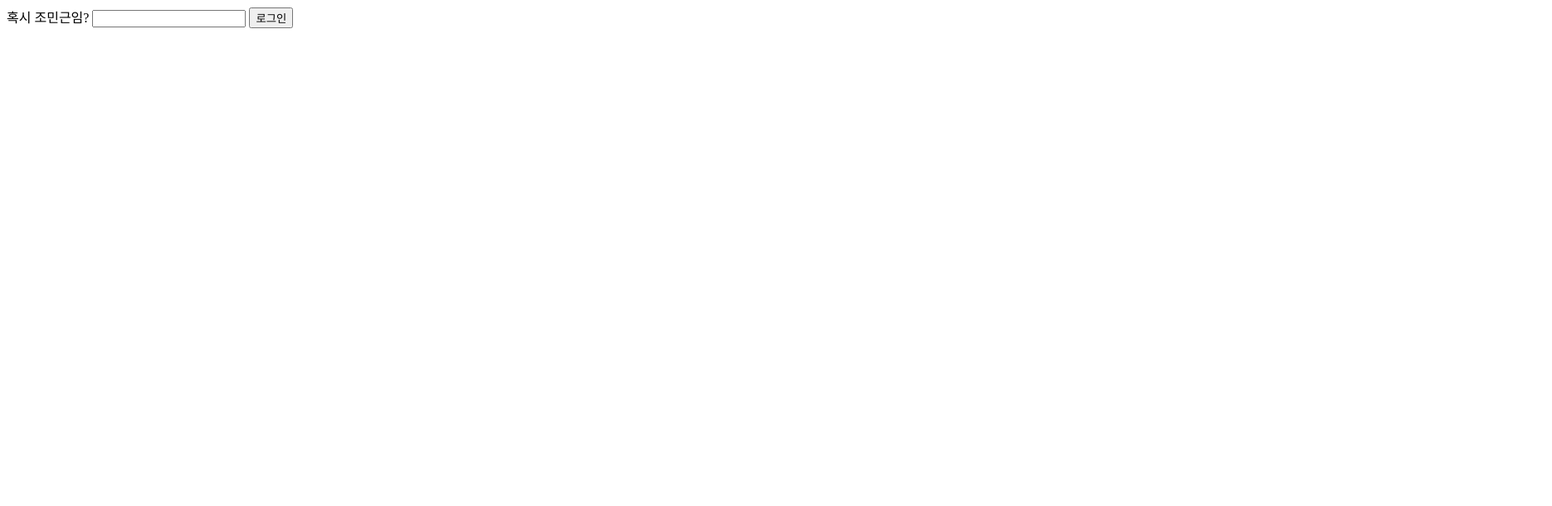
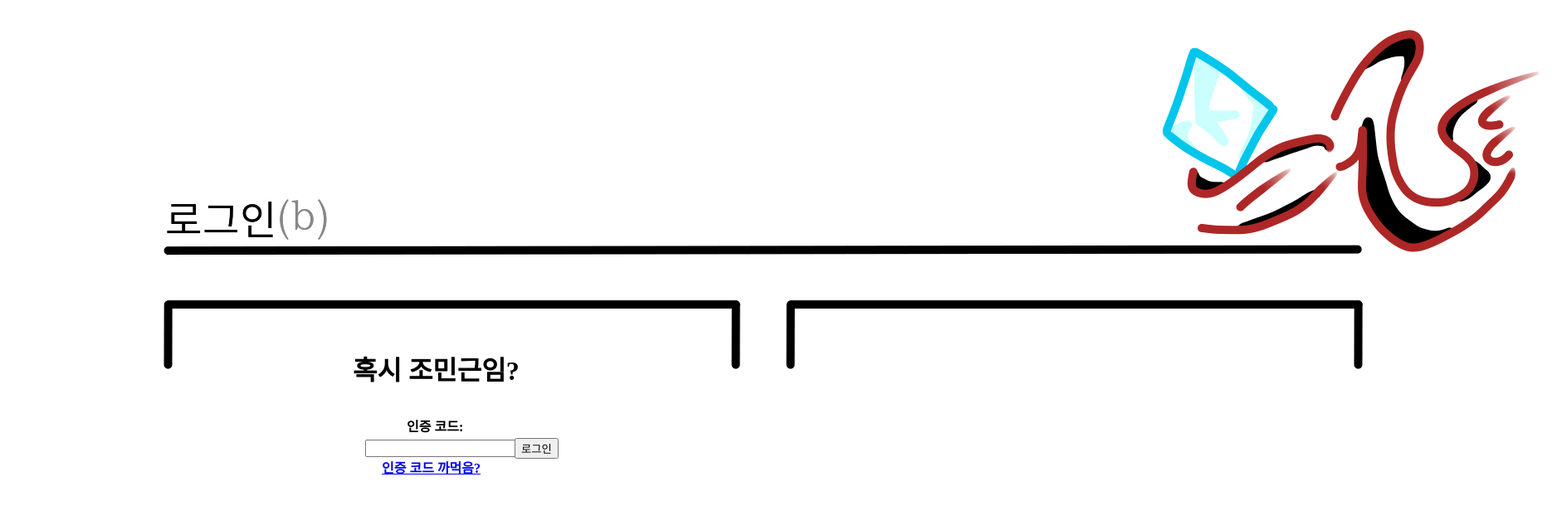
Before and after one commit to eocnd1116/wed2, a plain HTML site: page index.html in a window 1280 px wide. Shown: the whole page at 83% size, 1870 px wide, since content can reach past the window. Drawn offline with Linux system fonts and the light colour scheme.

Commit message:
Add files via upload

```diff
--- a/index.html
+++ b/index.html
@@ -19,12 +19,19 @@
     	}
     }
   </script>
+  <link rel="stylesheet" href="style.css">
 </head>
 
 <body>
-	혹시 조민근임?
-  <label> <input id="pw" type="text"> </label>
-  <input type="button" value="로그인" onclick="login();">
+  <img class = "title" src = "login.png">
+  <img class = "menu_login1" src = "login_menu.png">
+  <img class = "menu_login2" src = "login_menu.png">
+	<h1 id = "menu_login1_title">혹시 조민근임?</h1>
+  <h4 class = "menu_login1_title_button_exp">인증 코드:</h4>
+  <div> <h4 class = "menu_login1_title_button1_what"><a href="code_what.html">인증 코드 까먹음?</a></h4> </div>
+
+  <label> <input id="pw" class = "menu_login1_title_button1" type="text"> </label>
+  <input class = "menu_login1_title_button2" type="button" value="로그인" onclick="login();">
   </form>
 </body>
 
--- /dev/null
+++ b/style.css
@@ -0,0 +1,44 @@
+.title {
+  position:absolute;
+  top:-50px;
+  left:-50px;
+}
+.menu_login1 {
+  position:absolute;
+  top:350px;
+  left:190px;
+}
+#menu_login1_title {
+  position:absolute;
+  top:400px;
+  left:425px;
+}
+.menu_login1_title_button_exp {
+  position:absolute;
+  top:480px;
+  left:490px;
+}
+.menu_login1_title_button1 {
+  position:absolute;
+  top:530px;
+  left:440px;
+}
+.menu_login1_title_button1_what {
+  position:absolute;
+  top:530px;
+  left:460px;
+}
+.menu_login1_title_button2 {
+  position:absolute;
+  top:528px;
+  left:620px;
+}
+div {
+    color: #1a0dab;
+}
+
+.menu_login2 {
+  position:absolute;
+  top:350px;
+  left:940px;
+}
```
Also changed, not shown: code_what.html (added, +10 -0 lines), officer.html (added, +10 -0 lines), login.png (added), login_menu.png (added).
